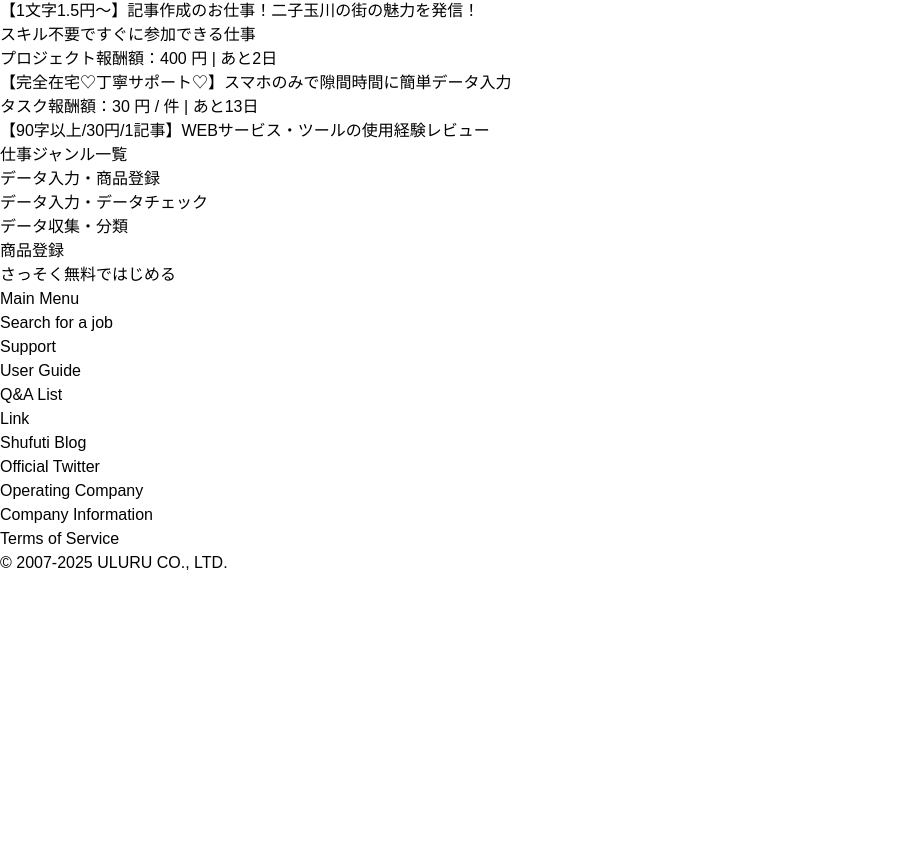
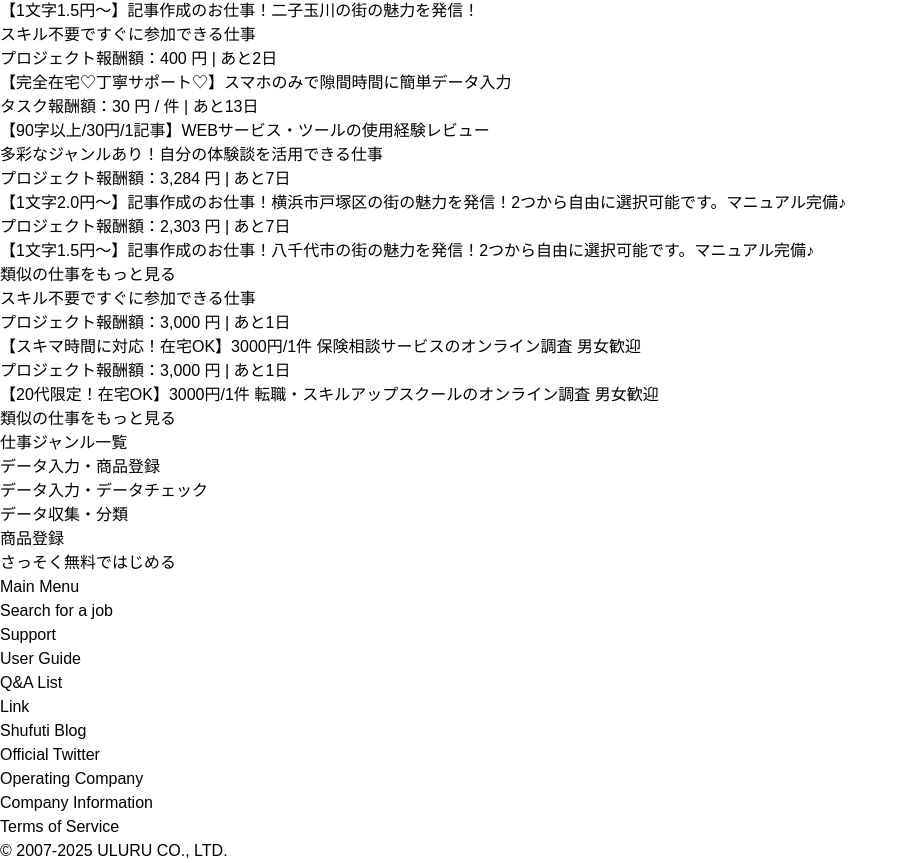
Before and after one commit to SumaiyaTarannumNoor/SharApu-Job-Portal, a React (Vite) app: page / in a window 1280 px wide. Shown: the part 3653-4516 px from the top of the page, without its empty margins (0-908 px from the left). Before the commit the page ends 4228 px from the top, so only its background shows below. Built offline with nearby package versions, Linux system fonts and the light colour scheme.

Commit message:
Adding JobSectionCrad

```diff
--- a/src/App.jsx
+++ b/src/App.jsx
@@ -1,5 +1,6 @@
 import React from 'react';
 import Navbar from './components/Navbar/Navbar';
+import JobSectionCard from './components/JobSection/JobSectionCard';
 
 
 const WorkerCard = ({ imageSrc, title, description }) => (
@@ -217,6 +218,7 @@ const App = () => {
             </div>
           </div>
         </div>
+        <JobSectionCard />
 
         {/* Categories Section */}
         <div className="mt-12 bg-pink-500 text-white pt-4 rounded-lg">
--- /dev/null
+++ b/src/components/JobSection/JobSectionCard.jsx
@@ -0,0 +1,76 @@
+import React from 'react';
+
+const JobCard = ({ type, reward, daysLeft, title }) => (
+  <div className="bg-white p-4 rounded-lg shadow-md hover:shadow-lg transition-shadow">
+    <div className="flex justify-between items-center mb-2">
+      <span className="px-3 py-1 rounded text-white text-sm bg-pink-500">
+        {type}
+      </span>
+      <span className="text-gray-600 text-sm">報酬額：{reward} | あと{daysLeft}日</span>
+    </div>
+    <p className="text-gray-800 line-clamp-2">{title}</p>
+  </div>
+);
+
+const JobSectionCard = () => {
+  const jobSections = [
+    {
+      title: "多彩なジャンルあり！自分の体験談を活用できる仕事",
+      jobs: [
+        {
+          type: "プロジェクト",
+          reward: "3,284 円",
+          daysLeft: 7,
+          title: "【1文字2.0円〜】記事作成のお仕事！横浜市戸塚区の街の魅力を発信！2つから自由に選択可能です。マニュアル完備♪"
+        },
+        {
+          type: "プロジェクト",
+          reward: "2,303 円",
+          daysLeft: 7,
+          title: "【1文字1.5円〜】記事作成のお仕事！八千代市の街の魅力を発信！2つから自由に選択可能です。マニュアル完備♪"
+        }
+      ]
+    },
+    {
+      title: "スキル不要ですぐに参加できる仕事",
+      jobs: [
+        {
+          type: "プロジェクト",
+          reward: "3,000 円",
+          daysLeft: 1,
+          title: "【スキマ時間に対応！在宅OK】3000円/1件 保険相談サービスのオンライン調査 男女歓迎"
+        },
+        {
+          type: "プロジェクト",
+          reward: "3,000 円",
+          daysLeft: 1,
+          title: "【20代限定！在宅OK】3000円/1件 転職・スキルアップスクールのオンライン調査 男女歓迎"
+        }
+      ]
+    }
+  ];
+
+  return (
+    <div className="grid grid-cols-1 md:grid-cols-2 gap-8 mt-24">
+      {jobSections.map((section, sectionIndex) => (
+        <div key={sectionIndex}>
+          <h3 className="text-xl font-semibold mb-4 bg-gray-100 p-4">
+            {section.title}
+          </h3>
+          <div className="space-y-4">
+            {section.jobs.map((job, jobIndex) => (
+              <JobCard key={jobIndex} {...job} />
+            ))}
+          </div>
+          <div className="mt-6 text-center">
+            <a href="#" className="text-pink-500 hover:text-pink-600 text-sm">
+              類似の仕事をもっと見る
+            </a>
+          </div>
+        </div>
+      ))}
+    </div>
+  );
+};
+
+export default JobSectionCard;
```
Also changed, not shown: 4 other files (tests, documents, lock files or other folders).
